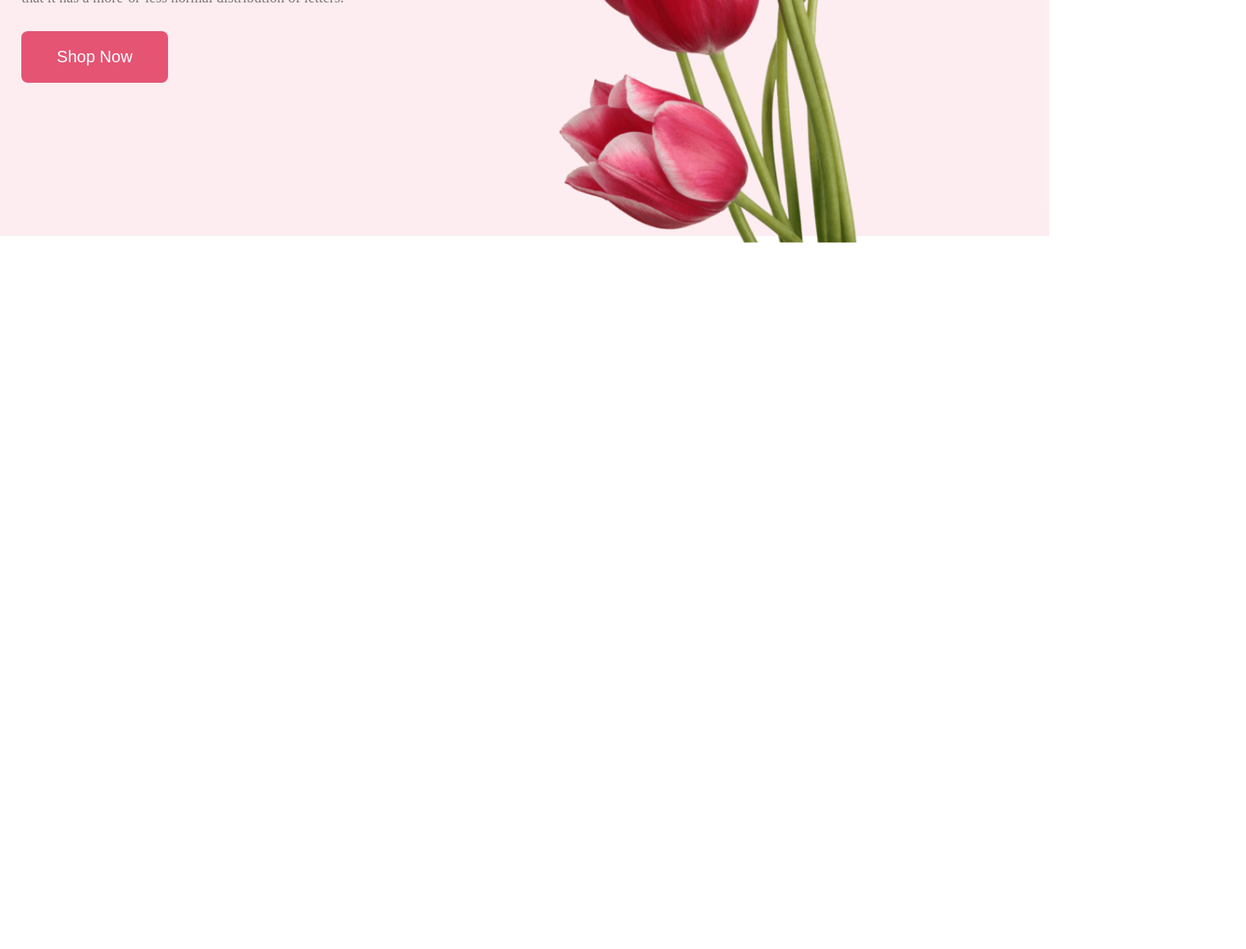
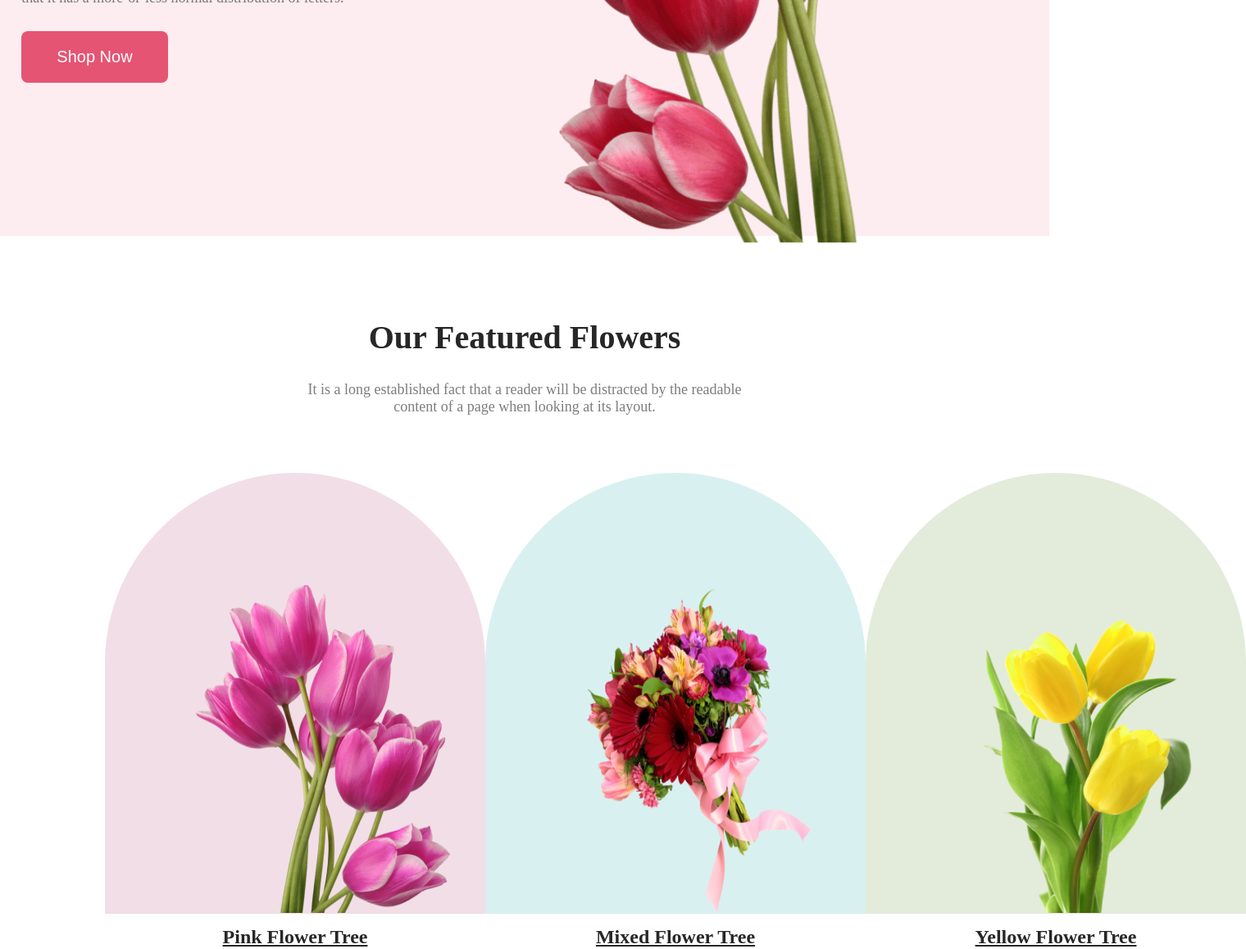
Before and after one commit to mkrafiyah/rafiyas-flower-shop, a plain HTML site: page index.html in a window 1280 px wide. Shown: the part 512-1670 px from the top of the page at 82% size, 1520 px wide, since content can reach past the window. Before the commit the page ends 812 px from the top, so only its background shows below. Drawn offline with Linux system fonts and the light colour scheme.

Commit message:
featured section completed

```diff
--- a/index.html
+++ b/index.html
@@ -26,7 +26,39 @@
 
     <!--This is the main section-->
 
-    <main></main>
+    <main>
+        <section>
+            <div class="featured-container">
+                <div class="featured-content">
+                    <h3 class="featured-title">Our Featured Flowers</h3>
+                <p class="featured-description">It is a long established fact that a reader will be distracted by the readable <br> content of a page when looking at its layout.</p>
+                </div>
+                <div class="flowers-container">
+                   <div>
+                    <div class="pink-flower-container">
+                        <img src="./images/pngwing 6.png" alt="Pink flower ">
+
+                    </div>
+                    <a href="">Pink Flower Tree</a>
+                   </div>
+                   <div>
+                    <div class="mixed-flower-container">
+                        <img src="./images/pngwing 5.png" alt="Mixed Flower">
+
+                    </div>
+                    <a href="">Mixed Flower Tree</a>
+                   </div>
+                   <div>
+                    <div class="yellow-flower-container">
+                        <img src="./images/pngwing 7.png" alt="Yellow Flower">
+
+                    </div>
+                    <a href="">Yellow Flower Tree</a>
+                   </div>
+                </div>
+            </div>
+        </section>
+    </main>
 
     <!--This is the footer section-->
 
--- a/styles/style.css
+++ b/styles/style.css
@@ -42,3 +42,74 @@
     font-size: 20px;
 
 }
+/*featured section starts*/
+.flowers-container img{
+    width: 310px;
+    height: 400px;
+    padding-left: 67px;
+    padding-top: 137px;
+
+
+}
+.pink-flower-container{
+    background: rgba(167, 33, 98, 0.15);
+    width: 464px;
+    height: 538px;
+    border-radius: 300px 300px 0px 0px ;
+    margin-bottom: 15px;
+
+
+}
+.mixed-flower-container{
+    background: rgba(5, 151, 160, 0.15);
+    width: 464px;
+    height: 538px;
+    border-radius: 300px 300px 0px 0px ;
+    margin-bottom: 15px;
+
+}
+.yellow-flower-container{
+    background: rgba(71, 125, 17, 0.15);
+    width: 464px;
+    height: 538px;
+    border-radius: 300px 300px 0px 0px ;
+    margin-bottom: 15px;
+
+}
+.featured-container{
+    width: 80%;
+    height: 100vh;
+    padding-top: 70px;
+    margin: auto;
+}
+.featured-title{
+    color: #272727;
+    font-size: 40px;
+    font-weight: bold;
+    padding-bottom: 30px;
+}
+.featured-description{
+    color: rgba(39, 39, 39, 0.60);
+    font-size: 18px;
+}
+.flowers-container{
+    display: flex;
+    justify-content: space-around;
+    align-items: center;
+    padding-top: 70px;
+}
+.featured-content{
+    text-align: center;
+    padding-top: 30px;
+}
+.flowers-container a{
+    font-size: 24px;
+    color: #272727;
+    font-weight: 700;
+
+
+}
+.flowers-container > div{
+    text-align: center;
+
+}
```
